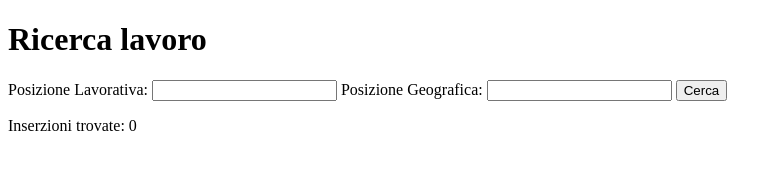
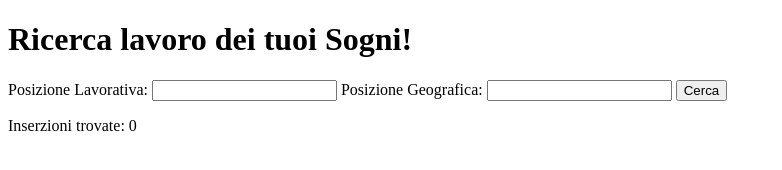
Before and after one commit to giulia1995/EsercizioJSFinale, a plain HTML site: page index.html in a window 1280 px wide. Shown: the whole page, without its empty margins (0-782 px from the left). Drawn offline with Linux system fonts and the light colour scheme.

Commit message:
new version

```diff
--- a/index.html
+++ b/index.html
@@ -6,7 +6,7 @@
     <title>EsercizioFinaleJavascript</title>
 </head>
 <body>
-  <h1>Ricerca lavoro</h1>
+  <h1>Ricerca lavoro dei tuoi Sogni!</h1>
   <label for="titleInput">Posizione Lavorativa:</label>
   <input type="text" id="titleInput">
   <label for="locationInput">Posizione Geografica:</label>
```
